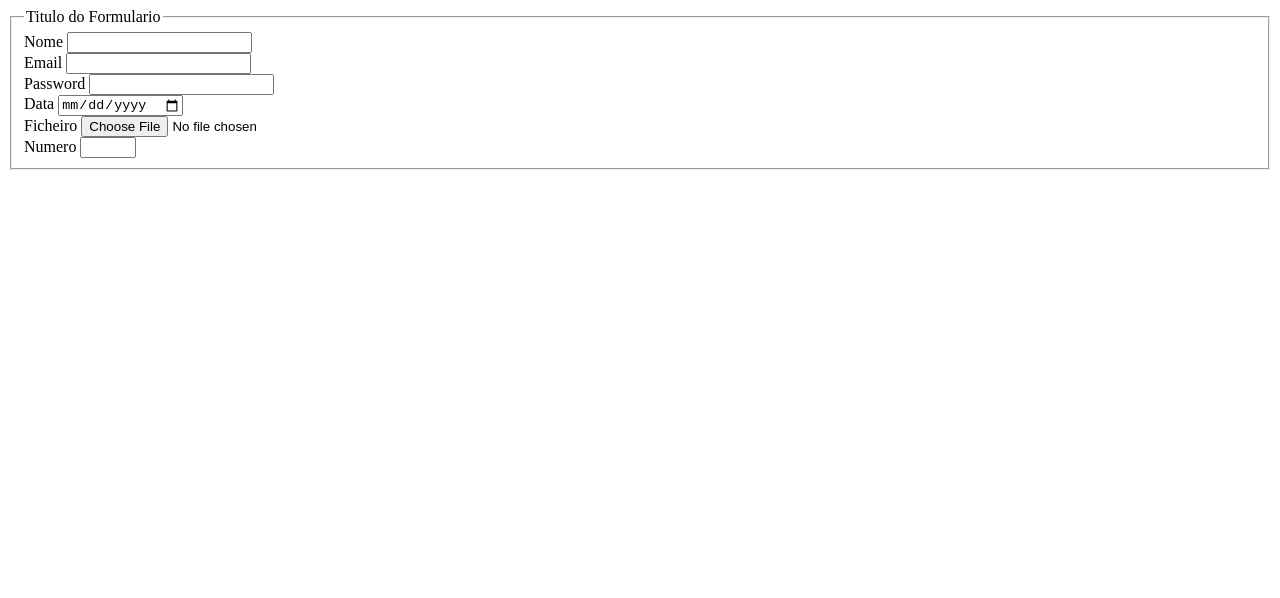
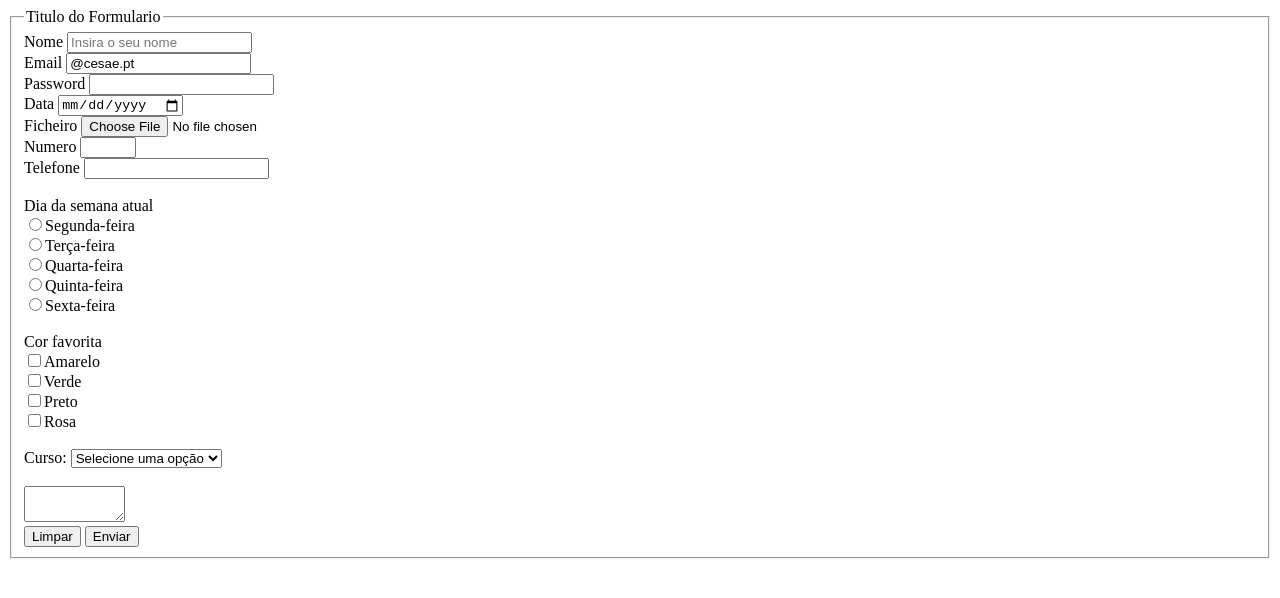
Before and after one commit to Jennifer-Sence/Cesae_WEB, a plain HTML site: page PL02/formulario.html in a window 1280 px wide. Drawn offline with Linux system fonts and the light colour scheme.

Commit message:
html complet

```diff
--- a/PL02/formulario.html
+++ b/PL02/formulario.html
@@ -15,12 +15,12 @@
 
           <div>
             <label for="">Nome</label> <!-- for colocar o id do input correpondente-->
-            <input type="text" name="nome" id="">
+            <input type="text" name="nome" id="" placeholder="Insira o seu nome" required>
           </div>
 
           <div>
             <label for="">Email</label>
-            <input type="text" name="" id="">
+            <input type="text" name="" id="" value="@cesae.pt">
           </div>
 
           <div>
@@ -43,8 +43,51 @@
             <input type="number" name="" id="" min="1" max="10">
           </div>
 
+          <div>
+            <label for="">Telefone</label>
+            <input type="tel" name="" id="" >
+          </div>
+<br>
+
+          <div>
+            <label for="">Dia da semana atual</label><br>
+            <input type="radio" name="dia" id=""><label for="">Segunda-feira</label><br>
+            <input type="radio" name="dia" id=""><label for="">Terça-feira</label><br>
+            <input type="radio" name="dia" id=""><label for="">Quarta-feira</label><br>
+            <input type="radio" name="dias" id=""><label for="">Quinta-feira</label><br>
+            <input type="radio" name="dias" id=""><label for="">Sexta-feira</label><br>
+          </div>
+<br>
+          <div>
+            <label for="">Cor favorita</label><br>
+            <input type="checkbox"><label for="">Amarelo</label><br>
+            <input type="checkbox"><label for="">Verde</label><br>
+            <input type="checkbox"><label for="">Preto</label><br>
+            <input type="checkbox"><label for="">Rosa</label><br>
+
+          </div>
+<br>
+          <div>
+            <label for="">Curso:</label>
+            <select name="" id="">
+                <option value="" disable selected>Selecione uma opção</option>
+                <option value="">Software Developer</option>
+                <option value="">Data Analyst</option>
+                <option value="">Cybersecurity</option>
+            </select>
+          </div>
+    <br>
+
+    <div>
+         <textarea name="" id="" cols="10" rows="2"></textarea>
+    </div>
+
+    <div>
+        <input type="reset" value="Limpar">
+        <input type="submit" value="Enviar">
+    </div>
+
         </fieldset>
-
     </form>
 
 </body>
```
